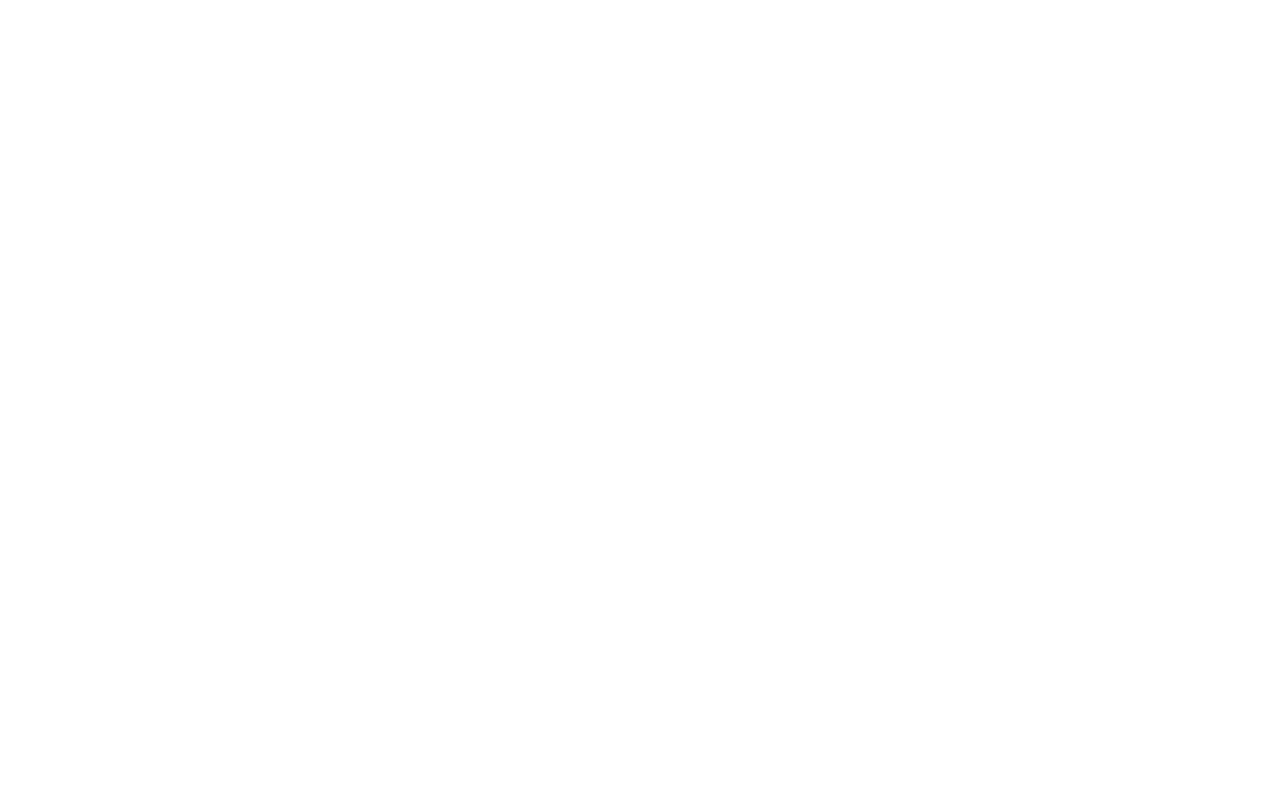
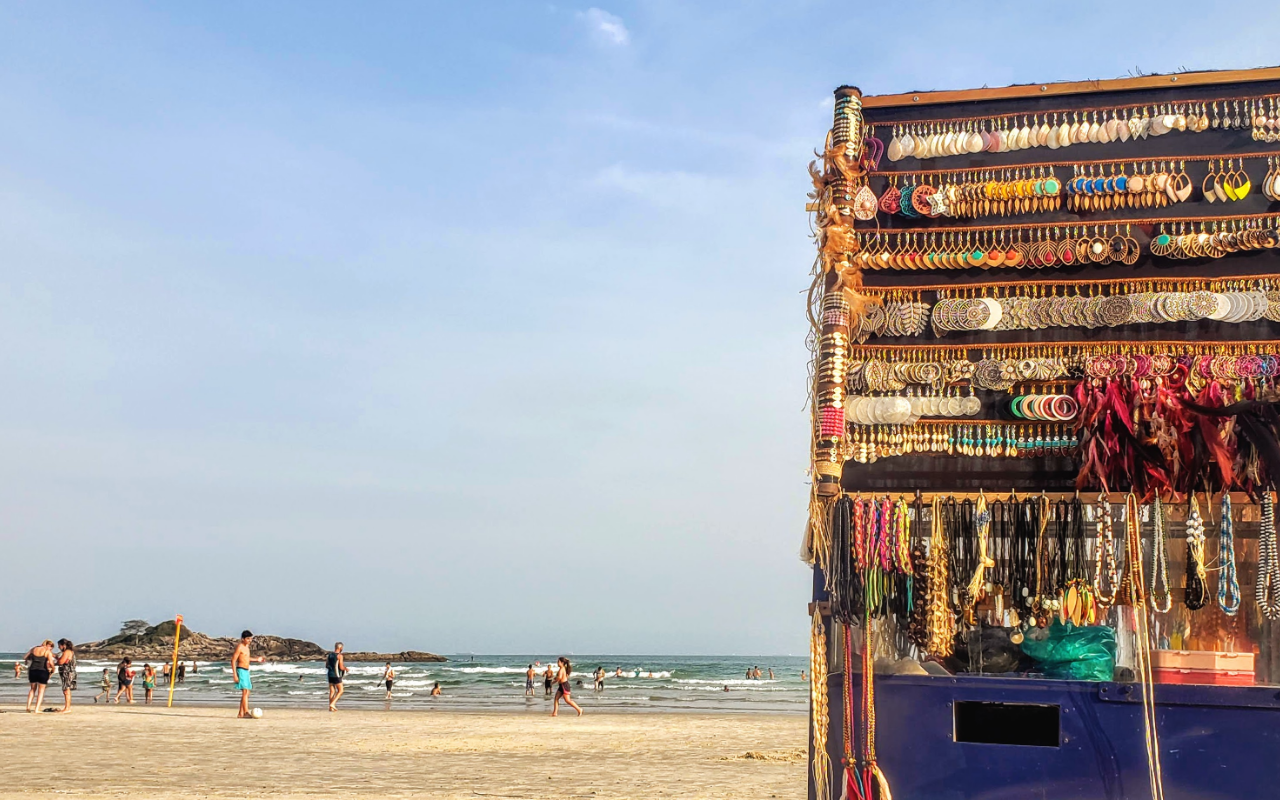
Before and after one commit to ivanzapatarivera/angkor, a React (Create React App) app in the folder client/: page / in a window 1280 px wide. Built offline with nearby package versions, Linux system fonts and the light colour scheme.

Commit message:
added background image

```diff
--- a/client/src/App.js
+++ b/client/src/App.js
@@ -18,7 +18,11 @@
   };
 
   render() {
-    return <div></div>;
+    return (
+      <div>
+
+      </div>
+    );
   }
 }
 
--- a/client/src/index.css
+++ b/client/src/index.css
@@ -5,6 +5,11 @@
     sans-serif;
   -webkit-font-smoothing: antialiased;
   -moz-osx-font-smoothing: grayscale;
+  min-height: 100vh;
+  background-image: url("background.jpg");
+  background-repeat: no-repeat;
+  background-position: center;
+  background-size: cover;
 }
 
 code {
```
Also changed, not shown: client/src/background.jpg (added).
